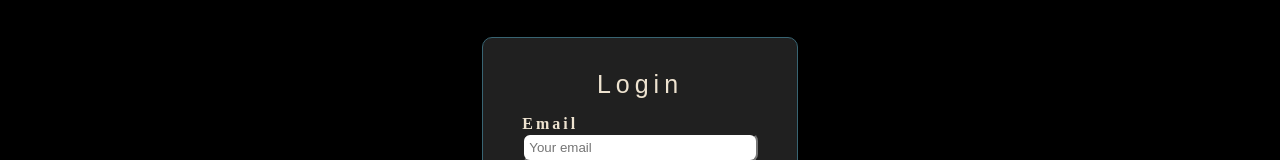
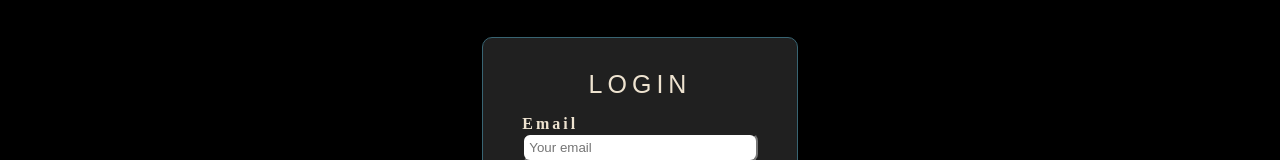
Before and after one commit to BDunham484/psychic-rotary-system, a React (Create React App) app in the folder client/: page /login in a window 1280 px wide. Shown: the part 222-382 px from the top of the page. Built offline with nearby package versions, Linux system fonts and the light colour scheme; a web font is replaced by a local one.

Commit message:
add login/signup styles

```diff
--- a/client/src/pages/Login.js
+++ b/client/src/pages/Login.js
@@ -39,7 +39,7 @@ const Login = () => {
         <div className='login-page-wrapper'>
             <FormCard>
                 <form onSubmit={handleFormSubmit}>
-                    <p>Login</p>
+                    <p>LOGIN</p>
                     <div>
                         <label htmlFor="email">Email</label>
                         <input
--- a/client/src/pages/Signup.js
+++ b/client/src/pages/Signup.js
@@ -37,7 +37,7 @@ const Signup = () => {
         <div className='login-page-wrapper'>
             <FormCard>
                 <form onSubmit={handleFormSubmit}>
-                    <p>Sign Up</p>
+                    <p>SIGN UP</p>
                     <div>
                         <label htmlFor="username">Username</label>
                         <input
```
